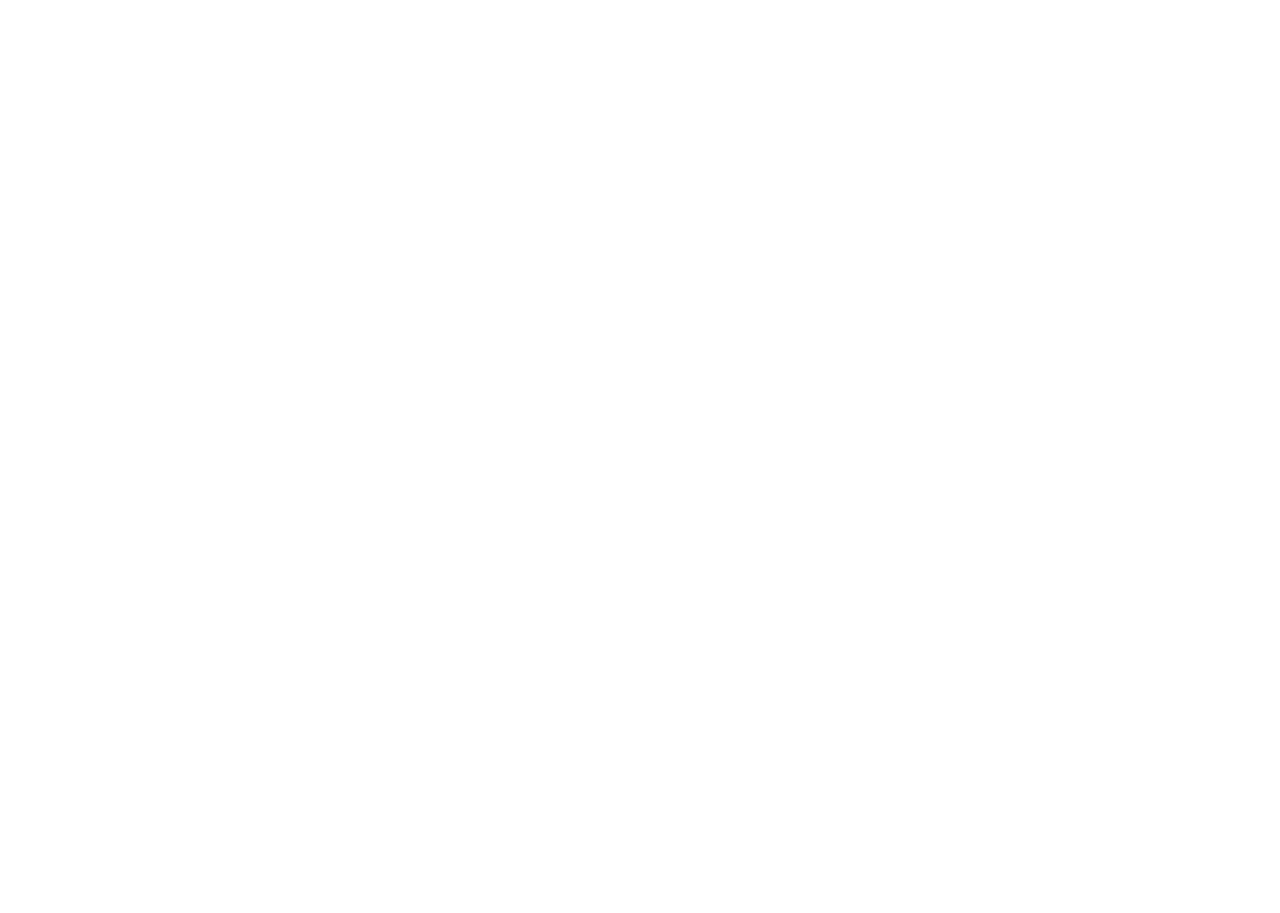
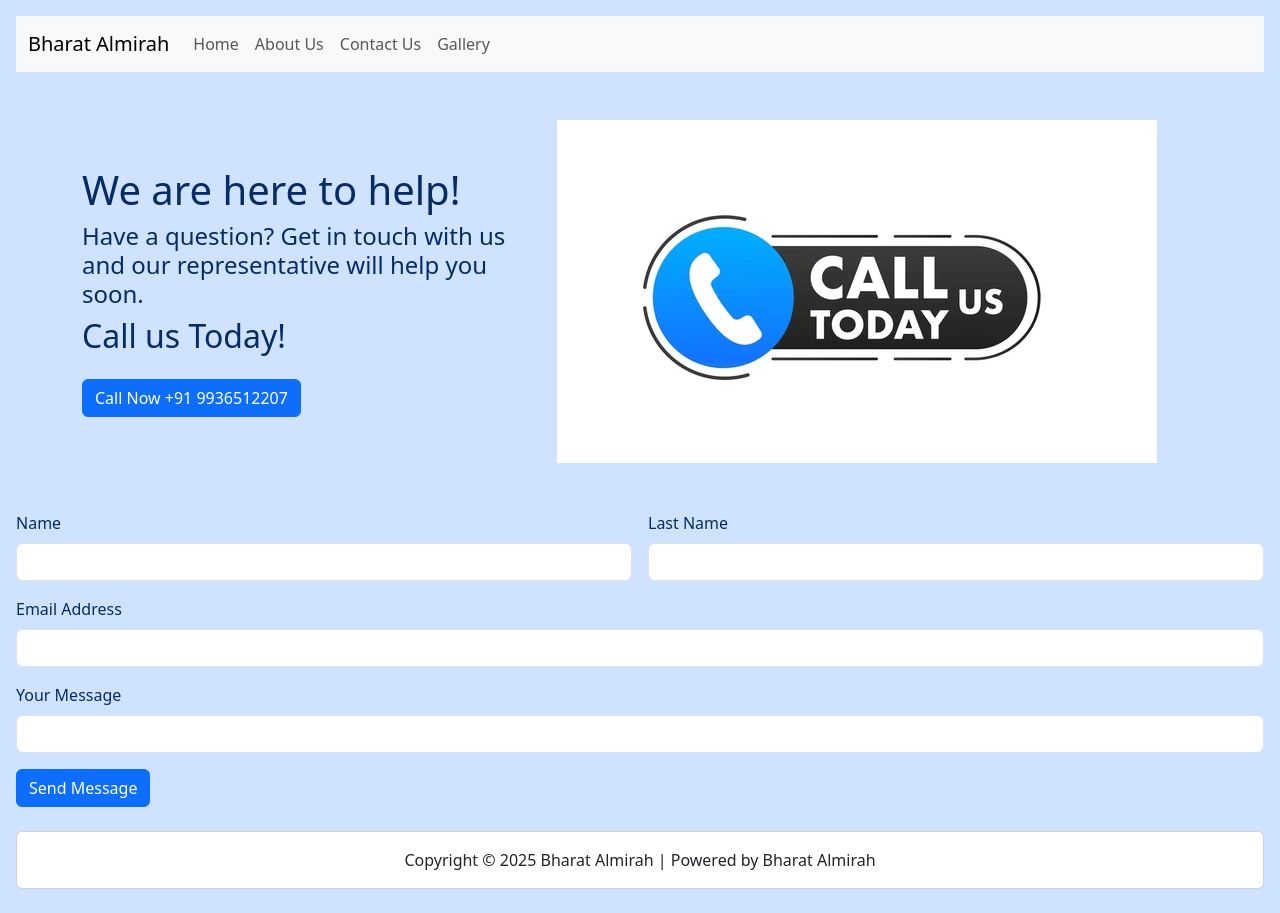
Before and after one commit to mirza141x/bharatalmirah, a plain HTML site: page pages/contact.html in a window 1280 px wide. Before the commit the page ends 800 px from the top, so only its background shows below. Drawn offline with nearby package versions, Linux system fonts and the light colour scheme.

Commit message:
Completed

```diff
--- a/pages/contact.html
+++ b/pages/contact.html
@@ -0,0 +1,127 @@
+<!DOCTYPE html>
+<html lang="en">
+  <head>
+    <meta charset="utf-8" />
+    <meta name="viewport" content="width=device-width, initial-scale=1" />
+    <title>Bharat Almirah</title>
+    <link
+      href="https://cdn.jsdelivr.net/npm/bootstrap@5.3.3/dist/css/bootstrap.min.css"
+      rel="stylesheet"
+      integrity="sha384-QWTKZyjpPEjISv5WaRU9OFeRpok6YctnYmDr5pNlyT2bRjXh0JMhjY6hW+ALEwIH"
+      crossorigin="anonymous"
+    />
+  </head>
+  <body class="p-3 mb-2 bg-primary-subtle text-primary-emphasis">
+
+    <!-- navbar -->
+<nav class="navbar navbar-expand-lg bg-body-tertiary">
+  <div class="container-fluid">
+    <a class="navbar-brand" href="#">Bharat Almirah</a>
+    <button class="navbar-toggler" type="button" data-bs-toggle="collapse" data-bs-target="#navbarNav" aria-controls="navbarNav" aria-expanded="false" aria-label="Toggle navigation">
+      <span class="navbar-toggler-icon"></span>
+    </button>
+    <div class="collapse navbar-collapse" id="navbarNav">
+      <ul class="navbar-nav">
+        <li class="nav-item">
+          <a class="nav-link" href="/index.html">Home</a>
+        </li>
+        <li class="nav-item">
+          <a class="nav-link" href="/pages/about.html">About Us</a>
+        </li>
+        <li class="nav-item">
+          <a class="nav-link" href="/pages/contact.html">Contact Us</a>
+        </li>
+         <li class="nav-item">
+          <a class="nav-link" href="/pages/gallery.html">Gallery</a>
+        </li>
+
+      </ul>
+    </div>
+  </div>
+</nav>
+
+
+
+
+
+
+<!-- Call us -->
+  <section>
+      <div class="container my-5">
+        <div class="row align-items-center">
+
+
+          <!-- Text Column (Right) -->
+          <div class="col-md-5">
+            <h1>We are here to help!</h1>
+            <h4>Have a question? Get in touch with us and our representative will help you soon.</h4>
+            <h2>Call us Today!</h2>
+
+            <button class="btn btn-primary mt-3">
+              Call Now +91 9936512207
+            </button>
+
+
+          </div>
+           <!-- Image Column (Left) -->
+          <div class="col-md-7">
+            <img
+              src="/assets/images/call-us.webp"
+              class="img-fluid"
+              alt="Description of image"
+            />
+          </div>
+        </div>
+      </div>
+    </section>
+
+
+
+<!-- Form -->
+ <form class="row g-3">
+  <div class="col-md-6">
+    <label for="first" class="form-label">Name</label>
+    <input type="text" class="form-control" id="first">
+  </div>
+  <div class="col-md-6">
+    <label for="last" class="form-label">Last Name</label>
+    <input type="text" class="form-control" id="last">
+  </div>
+  <div class="col-12">
+    <label for="email" class="form-label">Email Address</label>
+    <input type="email" class="form-control" id="email" >
+  </div>
+  <div class="col-12">
+    <label for="message" class="form-label">Your Message</label>
+    <input type="text-area" class="form-control" id="message" >
+  </div>
+
+
+
+      </label>
+    </div>
+  </div>
+  <div class="col-12">
+    <button type="submit" class="btn btn-primary">Send Message </button>
+  </div>
+</form>
+<br>
+
+
+
+    <!-- Footer Section -->
+    <section>
+      <div class="card">
+        <div class="card-body text-center">
+          Copyright © 2025 Bharat Almirah | Powered by Bharat Almirah
+        </div>
+      </div>
+    </section>
+
+    <script
+      src="https://cdn.jsdelivr.net/npm/bootstrap@5.3.3/dist/js/bootstrap.bundle.min.js"
+      integrity="sha384-YvpcrYf0tY3lHB60NNkmXc5s9fDVZLESaAA55NDzOxhy9GkcIdslK1eN7N6jIeHz"
+      crossorigin="anonymous"
+    ></script>
+  </body>
+</html>
```
Also changed, not shown: index.html (+18 -3 lines), pages/about.html (+15 -3 lines), pages/gallery.html (+153 -0 lines).
